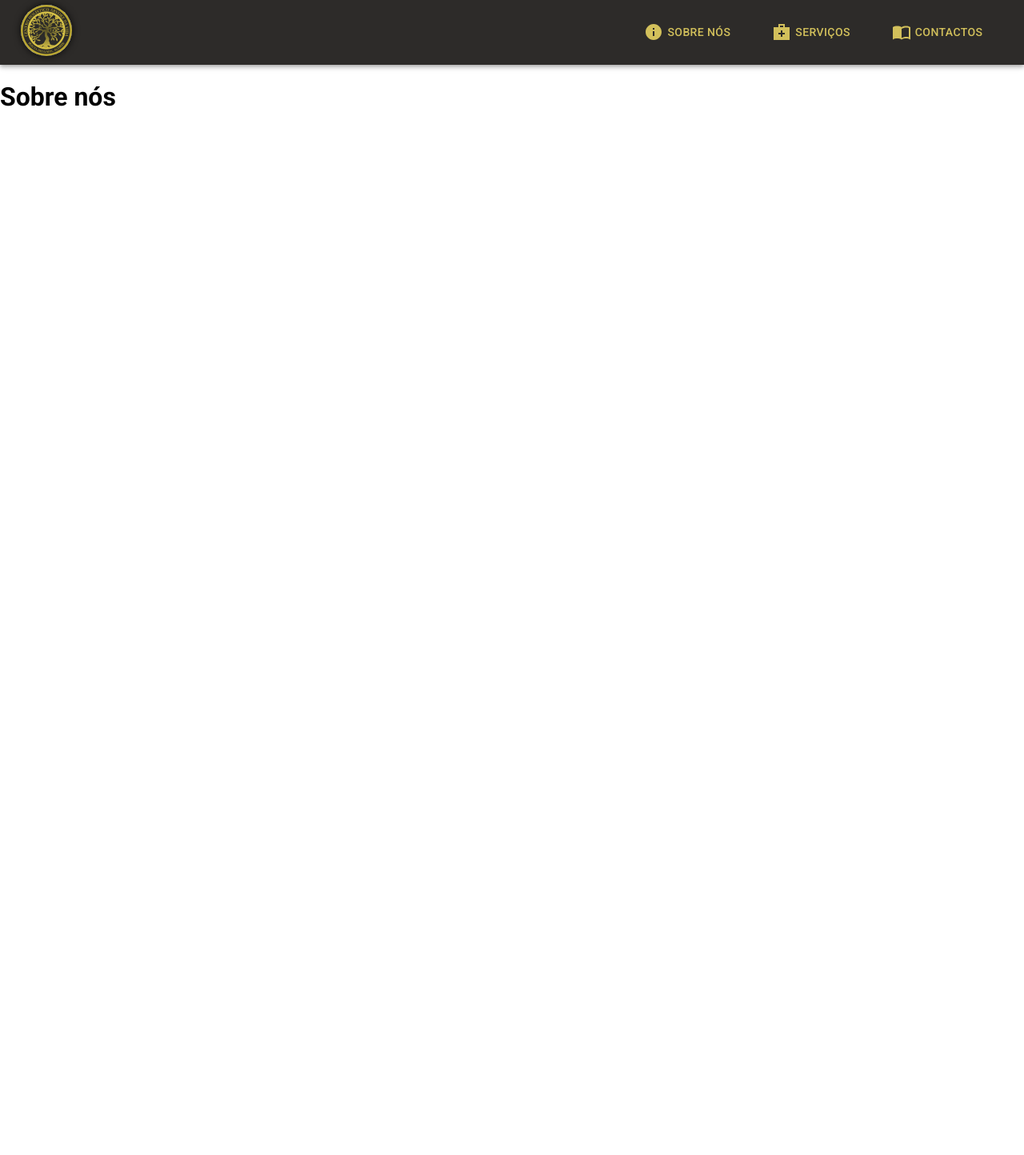
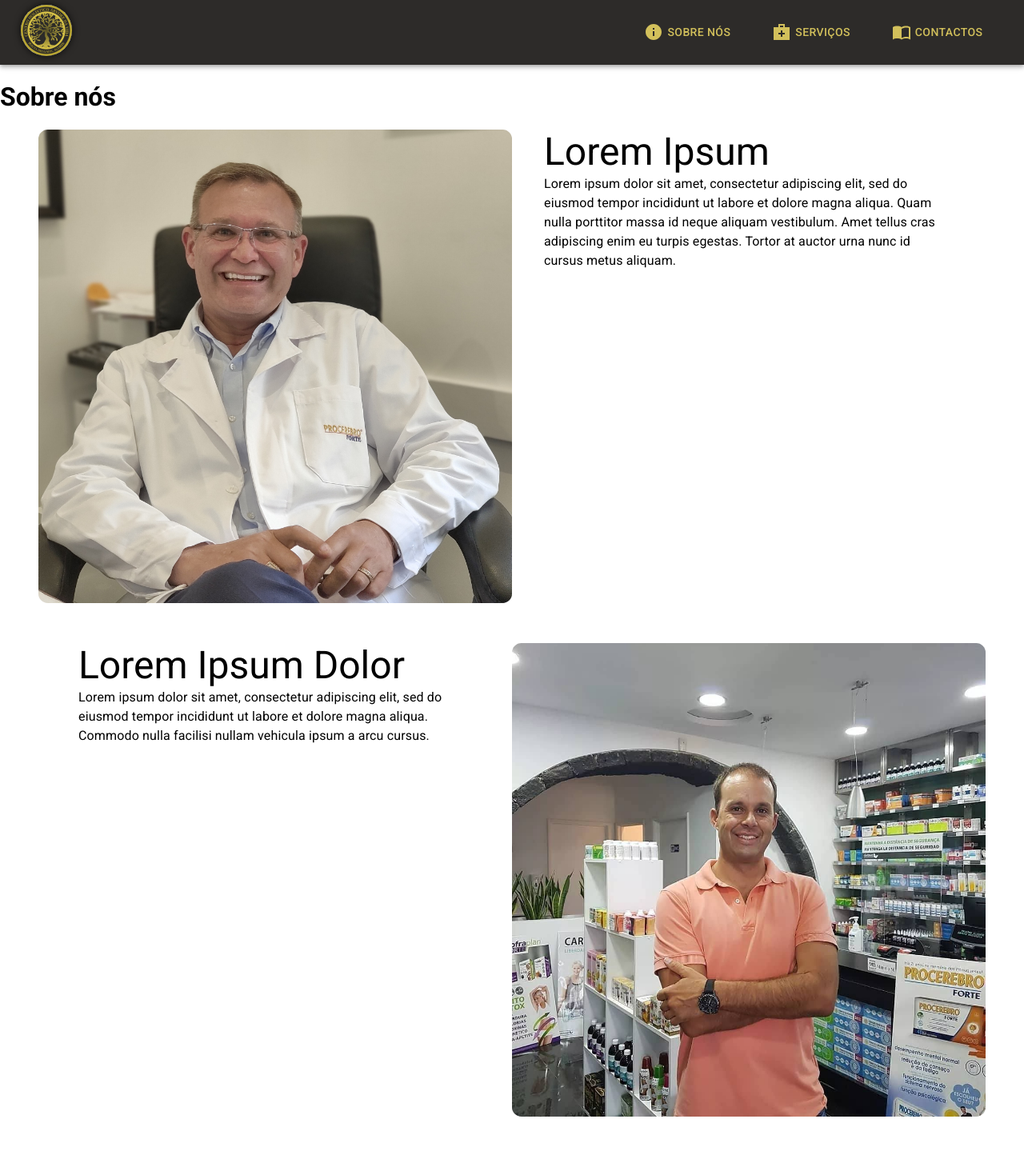
Before and after one commit to ruimpcastro/arvore-da-vida, a React (Create React App) app in the folder arvore-da-vida/: page /sobrenos in a window 1280 px wide. Shown: the top 1444 px of the page at 80% size. Before the commit the page ends 800 px from the top, so only its background shows below. Built offline with nearby package versions, Linux system fonts and the light colour scheme.

Commit message:
Finished the Sobrenos.js component

```diff
--- /dev/null
+++ b/arvore-da-vida/src/components/SobreNos/Content/Content.js
@@ -0,0 +1,85 @@
+import {
+  Box,
+  Card,
+  CardContent,
+  CardMedia,
+  Container,
+  Typography,
+} from "@material-ui/core";
+import React from "react";
+
+const Content = (props) => {
+  const layoutStyle = props.layoutStyle;
+  let layout = (
+    <Box sx={{ marginBottom: "50px" }}>
+      <Container>
+        <Box
+          sx={{
+            display: "flex",
+            flexDirection: "row",
+            alignItems: "flex-start",
+            justifyContent: "space-between",
+          }}
+        >
+          <img
+            src={props.image}
+            alt={props.alt}
+            width="50%"
+            style={{ borderRadius: "2%" }}
+          />
+          <Box
+            ml={5}
+            sx={{
+              display: "flex",
+              flexDirection: "column",
+              alignItems: "flex-start",
+              margin: "0 50px",
+            }}
+          >
+            <Typography variant="h3">{props.title}</Typography>
+            <Typography variant="body1">{props.body}</Typography>
+          </Box>
+        </Box>
+      </Container>
+    </Box>
+  );
+  if (layoutStyle === true) {
+    layout = (
+      <Box sx={{ marginBottom: "50px" }}>
+        <Container>
+          <Box
+            sx={{
+              display: "flex",
+              flexDirection: "row-reverse",
+              alignItems: "flex-start",
+              justifyContent: "space-between",
+            }}
+          >
+            <img
+              src={props.image}
+              alt={props.alt}
+              width="50%"
+              style={{ borderRadius: "2%" }}
+            />
+            <Box
+              mr={5}
+              sx={{
+                display: "flex",
+                flexDirection: "column",
+                alignItems: "flex-start",
+                margin: "0 50px",
+              }}
+            >
+              <Typography variant="h3">{props.title}</Typography>
+              <Typography variant="body1">{props.body}</Typography>
+            </Box>
+          </Box>
+        </Container>
+      </Box>
+    );
+    return layout;
+  }
+  return layout;
+};
+
+export default Content;
--- a/arvore-da-vida/src/components/SobreNos/SobreNos.js
+++ b/arvore-da-vida/src/components/SobreNos/SobreNos.js
@@ -1,23 +1,65 @@
 import React, { useState } from "react";
 import Navbar from "../Navigation/Navbar/Navbar";
 
+import servico1 from "../../assets/services/servico1.jpg";
+import servico2 from "../../assets/services/servico2.jpg";
+
 import { Container } from "@mui/material";
+import Content from "./Content/Content";
 
 const SobreNos = () => {
-  const [layout, setLayout] = useState(1);
   const content = [
     {
-      image: "#",
-      alt: "image",
+      image: servico1,
+      alt: "servico1",
       title: "Lorem Ipsum",
       body: "Lorem ipsum dolor sit amet, consectetur adipiscing elit, sed do eiusmod tempor incididunt ut labore et dolore magna aliqua. Quam nulla porttitor massa id neque aliquam vestibulum. Amet tellus cras adipiscing enim eu turpis egestas. Tortor at auctor urna nunc id cursus metus aliquam.",
     },
+    {
+      image: servico2,
+      alt: "servico2",
+      title: "Lorem Ipsum Dolor",
+      body: "Lorem ipsum dolor sit amet, consectetur adipiscing elit, sed do eiusmod tempor incididunt ut labore et dolore magna aliqua. Commodo nulla facilisi nullam vehicula ipsum a arcu cursus.",
+    },
+    {
+      image: servico1,
+      alt: "servico1",
+      title: "Lorem Ipsum",
+      body: "Lorem ipsum dolor sit amet, consectetur adipiscing elit, sed do eiusmod tempor incididunt ut labore et dolore magna aliqua. Quam nulla porttitor massa id neque aliquam vestibulum. Amet tellus cras adipiscing enim eu turpis egestas. Tortor at auctor urna nunc id cursus metus aliquam.",
+    },
+    {
+      image: servico2,
+      alt: "servico2",
+      title: "Lorem Ipsum Dolor",
+      body: "Lorem ipsum dolor sit amet, consectetur adipiscing elit, sed do eiusmod tempor incididunt ut labore et dolore magna aliqua. Commodo nulla facilisi nullam vehicula ipsum a arcu cursus.",
+    },
   ];
+
+  const oddNumber = (index) => {
+    if ((index + 1) % 2 === 0) {
+      return true;
+    } else {
+      return false;
+    }
+  };
   return (
     <div>
       <Navbar />
       <h1>Sobre nós</h1>
-      <Container></Container>
+      <Container>
+        {content.map((item, index) => {
+          return (
+            <Content
+              key={index}
+              layoutStyle={oddNumber(index)}
+              image={item.image}
+              alt={item.alt}
+              title={item.title}
+              body={item.body}
+            />
+          );
+        })}
+      </Container>
     </div>
   );
 };
```
